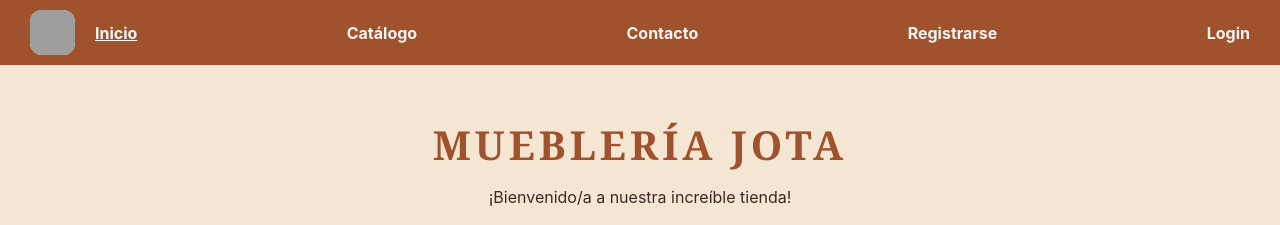
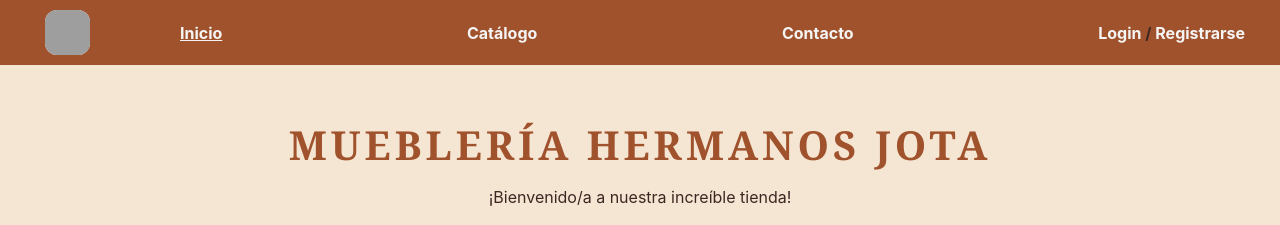
Before and after one commit to Shorkk/MuebleriaJota, a React (Vite) app in the folder client/: page / in a window 1280 px wide. Shown: the top 225 px of the page. Built offline with nearby package versions, Linux system fonts and the light colour scheme; no server answers; grey boxes are pictures that could not be loaded.

Commit message:
Página Mis Pedidos arreglado y funcionando, mejoras en la estética de las páginas y el navbar

```diff
--- a/client/src/App.css
+++ b/client/src/App.css
@@ -38,9 +38,9 @@
   transition: filter 300ms;
   width: 45px;
   height: 45px;
-  margin: 10px;
   background-color: var(--color-grey);
   border-radius: 12px;
+  flex-shrink: 0;
 }
 
 .logo:hover {
@@ -91,32 +91,42 @@ body {
 
 header {
     width: 100%;
+    display: flex;
     background-color: var(--color-sienna);
     position: sticky;
     top: 0;
     z-index: 1000;
-}
-
-
-.navbar {
-    max-width: 100%;
-    display:flex;
     justify-content: space-between;
     align-items: center;
     padding: 0 20px;
 }
 
+.navbar {
+  width: 100%;
+  display: flex;
+  flex-wrap: wrap;
+  justify-content: center;
+  padding: 0px 15px;
+  background-color: var(--color-sienna);
+  gap: 10px;
+}
+
 .navbar ul {
-    flex: 4;
-    display: flex;
-    justify-content: space-between;
-    list-style: none;
-    padding: 10px;
-    font-weight: var(--font-weight-bold);
+  list-style: none;
+  display: flex;
+  gap: 20px;
+  align-items: center;
+  margin: 0;
+  padding: 0;
 }
-.navbar ul li {
-  align-self: center;
+
+.navbar ul li a,
+.navbar ul li p {
+  color: var(--color-grey);
+  text-decoration: none;
+  font-weight: var(--font-weight-bold);
 }
+
 a {
     text-decoration: none;
     color: var(--color-grey);
@@ -324,13 +334,13 @@ button:hover {
   margin-right: auto;
 }
 
-.register-login-link a {
+.redirect-link a {
     color: var(--color-sienna);
     font-weight: var(--font-weight-bold);
     text-decoration: underline;
 }
 
-.register-login-link a:hover {
+.redirect-link a:hover {
     color: var(--color-oro);
 }
 
@@ -353,9 +363,6 @@ footer p {
 
 /* Media Query para pantallas más grandes (el breakpoint es 768px) */
 @media (min-width: 768px) {
-  .logo {
-    margin: 10px;
-  }
   form label {
     width: 500px;
     max-width: none;
--- a/client/src/components/NavBar.jsx
+++ b/client/src/components/NavBar.jsx
@@ -24,7 +24,6 @@ const NavBar = () => {
                 alt="Logo"
                 className={isActive("/") ? "active logo" : "logo"}
             />
-
             <ul>
                 <li>
                     <NavLink to="/" className={isActive("/") ? "active" : ""}>Inicio</NavLink>
@@ -56,10 +55,7 @@ const NavBar = () => {
                 ) : (
                     <>
                         <li>
-                            <NavLink to="/register" className={isActive("/register") ? "active" : ""}>Registrarse</NavLink>
-                        </li>
-                        <li>
-                            <NavLink to="/login" className={isActive("/login") ? "active" : ""}>Login</NavLink>
+                            <NavLink to="/login" className={isActive("/login") ? "active" : ""}>Login</NavLink><bold> / </bold><NavLink to="/register" className={isActive("/register") ? "active" : ""}>Registrarse</NavLink>
                         </li>
                     </>
                 )}
--- a/client/src/pages/HomePage.jsx
+++ b/client/src/pages/HomePage.jsx
@@ -5,7 +5,7 @@ import Catalogo from "./Catalogo.jsx"
 const HomePage = () => {
   return (
     <>
-      <h1>MUEBLERÍA JOTA</h1>
+      <h1>MUEBLERÍA HERMANOS JOTA</h1>
       <h4>¡Bienvenido/a a nuestra increíble tienda!</h4>
       <h2>¡Productos Destacados del día!</h2>
       <div className="productos-grid">
--- a/client/src/pages/Login.jsx
+++ b/client/src/pages/Login.jsx
@@ -61,7 +61,7 @@ const Login = () => {
     </Formik>
     <br></br>
     <h4>¿No tienes una cuenta?</h4>
-    <h4 className="register-login-link"><NavLink to="/register">Regístrate aquí</NavLink></h4>
+    <h4 className="redirect-link"><NavLink to="/register">Regístrate aquí</NavLink></h4>
     </>
   );
 };
--- a/client/src/pages/MisPedidos.jsx
+++ b/client/src/pages/MisPedidos.jsx
@@ -2,19 +2,22 @@ import React, { useState, useEffect } from 'react';
 import { useAuthContext } from '../context/AuthContext';
 import { obtenerPedidosDelUser } from '../service/orderService';
 import { Link } from 'react-router-dom';
+import { fetchProductoPorId } from '../service/productService';
 
 function MisPedidos() {
   const { token, isAuthenticated } = useAuthContext();
 
   const [pedidos, setPedidos] = useState([]);
+  const [nombresProductos, setNombresProductos] = useState({});
   const [isLoading, setIsLoading] = useState(true);
   const [error, setError] = useState(null);
 
+  // Cargar pedidos + nombres de productos
   useEffect(() => {
     if (!isAuthenticated || !token) {
-        setIsLoading(false);
-        setError("Debes iniciar sesión para ver tu historial de pedidos.");
-        return;
+      setIsLoading(false);
+      setError("Debes iniciar sesión para ver tu historial de pedidos.");
+      return;
     }
 
     const loadPedidos = async () => {
@@ -22,11 +25,28 @@ function MisPedidos() {
       setError(null);
 
       try {
+        // 1) Traer pedidos
         const data = await obtenerPedidosDelUser(token);
         const pedidosArray = Array.isArray(data) ? data : (data.pedidos || []);
         const sortedData = pedidosArray.sort((a, b) => new Date(b.createdAt) - new Date(a.createdAt));
+        setPedidos(sortedData);
 
-        setPedidos(sortedData);
+        // 2) Extraer todos los productId sin repetir
+        const ids = [...new Set(sortedData.flatMap(p => p.items.map(i => i.productId)))];
+
+        // 3) Traer productos en paralelo
+        const productos = await Promise.all(
+          ids.map(id => fetchProductoPorId(id).catch(() => null))
+        );
+
+        // 4) Crear diccionario id → nombre
+        const nombres = {};
+        productos.forEach((prod, i) => {
+          if (prod) nombres[ids[i]] = prod.nombre;
+        });
+
+        setNombresProductos(nombres);
+
       } catch (err) {
         console.error("Error al cargar pedidos:", err.message);
         setError(err.message || "No pudimos cargar el historial de pedidos.");
@@ -37,6 +57,9 @@ function MisPedidos() {
 
     loadPedidos();
   }, [token, isAuthenticated]);
+
+  // ---- Render ----
+
   if (isLoading) {
     return (
       <div className="loading-state-pedidos">
@@ -53,35 +76,35 @@ function MisPedidos() {
     return (
       <div className="no-pedidos">
         <h2>No tienes pedidos completados.</h2>
-        <p>Explora nuestro <Link to="/catalogo">catálogo</Link></p>
+        <h4 className="redirect-link">Explora nuestro <Link to="/catalogo">catálogo</Link></h4>
       </div>
     );
   }
+
   return (
-    <div className="mis-pedidos-page">
+    <>
       <h1>Mis Pedidos</h1>
+      <div className="productos-grid">
       {pedidos.map((pedido) => (
-        <div key={pedido._id} className="pedido-card">
+        <div key={pedido._id} className="card">
           <h3>Pedido N° {pedido._id.slice(-6)}</h3>
           <p>Fecha: {new Date(pedido.createdAt).toLocaleDateString()}</p>
           <p>Estado: <strong>{pedido.estado || 'Pendiente'}</strong></p>
-          <p>Total: <strong>${pedido.total ? pedido.total.toFixed(2) : '0.00'}</strong></p>
+          <p>Total: <strong>${pedido.total?.toFixed(2) || '0.00'}</strong></p>
 
-          <ul className="pedido-items">
-            {pedido.items && pedido.items.map((item, index) => (
+          <ul className="items">
+            {pedido.items.map((item, index) => (
               <li key={index}>
-                <span>
-                  {item.productId?.nombre || item.productId?.nombre || 'Producto Desconocido'}
-                </span>
-                <span> x{item.cantidad}</span>
-                {item.productId?.precio && <span> - ${(item.productId.precio * item.cantidad).toFixed(2)}</span>}
+                <span>{nombresProductos[item.productId] || "Cargando..."}</span>
+                <span>x{item.cantidad}</span>
               </li>
             ))}
           </ul>
         </div>
       ))}
-    </div>
-  );
+      </div>
+    </>
+  )
 }
 
 export default MisPedidos;
--- a/client/src/pages/Register.jsx
+++ b/client/src/pages/Register.jsx
@@ -91,7 +91,7 @@ const Register = () => {
     </Formik>
           <br></br>
     <h4>¿Ya tienes una cuenta?</h4>
-    <h4 className="register-login-link"> <NavLink to="/login">Inicia sesión aquí</NavLink></h4>
+    <h4 className="redirect-link"> <NavLink to="/login">Inicia sesión aquí</NavLink></h4>
     </>
   );
 };
--- a/client/src/service/orderService.js
+++ b/client/src/service/orderService.js
@@ -29,7 +29,6 @@ export const obtenerPedidosDelUser = async (token) => {
     const response = await fetch(`${BASE_URL}/api/orders`, {
       method: 'GET',
       headers: {
-        'Content-Type': 'application/json',
         'Authorization': `Bearer ${token}`
       }
     });
```
Also changed, not shown: 1 other file (tests, documents, lock files or other folders).
